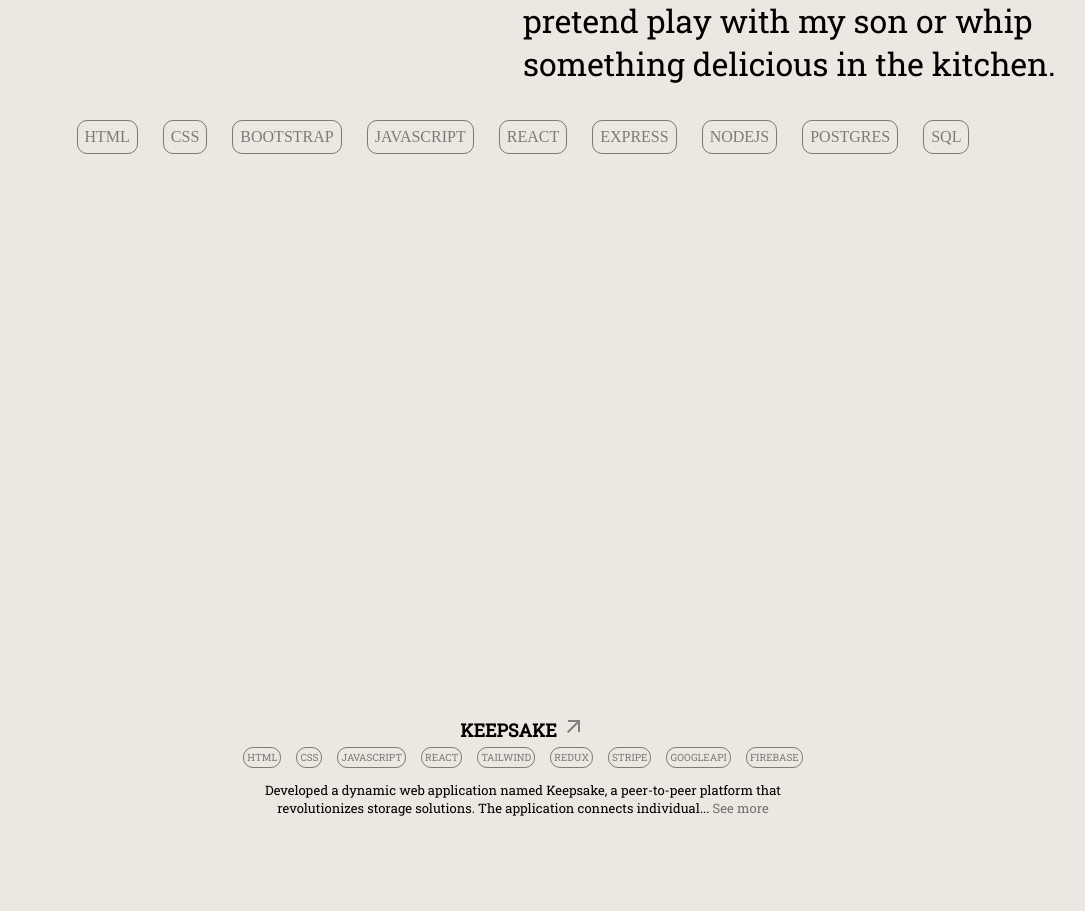
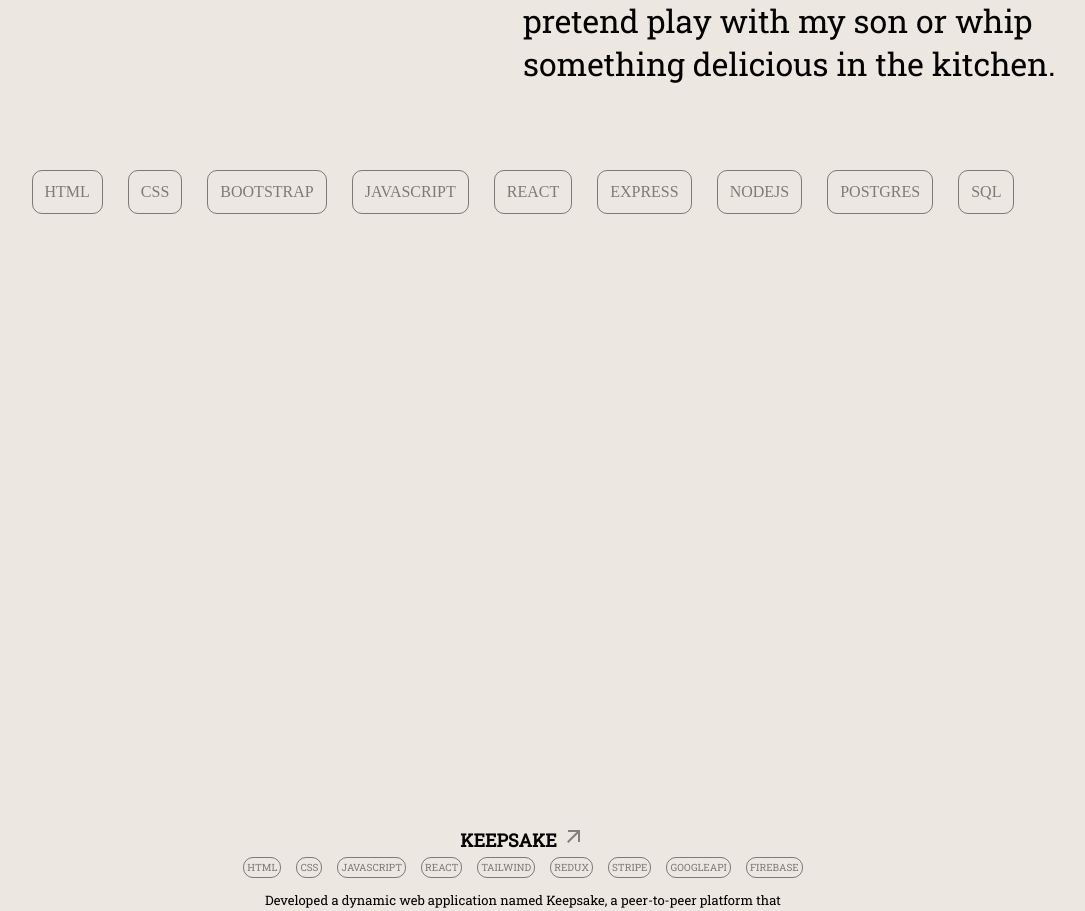
Before and after one commit to teegrg/gurung, a React (Create React App) app: page / in a window 1280 px wide. Shown: the part 1288-2199 px from the top of the page, without its empty margins (117-1202 px from the left). Built offline with nearby package versions, Linux system fonts and the light colour scheme; the HTML template or start-up script is replaced by a standard one.

Commit message:
increased the size of about icon wrapper

```diff
--- a/src/style/about.css
+++ b/src/style/about.css
@@ -43,6 +43,7 @@
     display: flex;
     gap: 25px;
     justify-content: center;
+    padding: 50px 0 50px 0;
 }
 
 .about__icon {
@@ -50,7 +51,7 @@
     border-radius: 10px;
     color: rgba(0, 0, 0, 0.475);
     width: fit-content;
-    padding: 7px;
+    padding: 12px;
 }
 
 @media (max-width:600px) {
```
